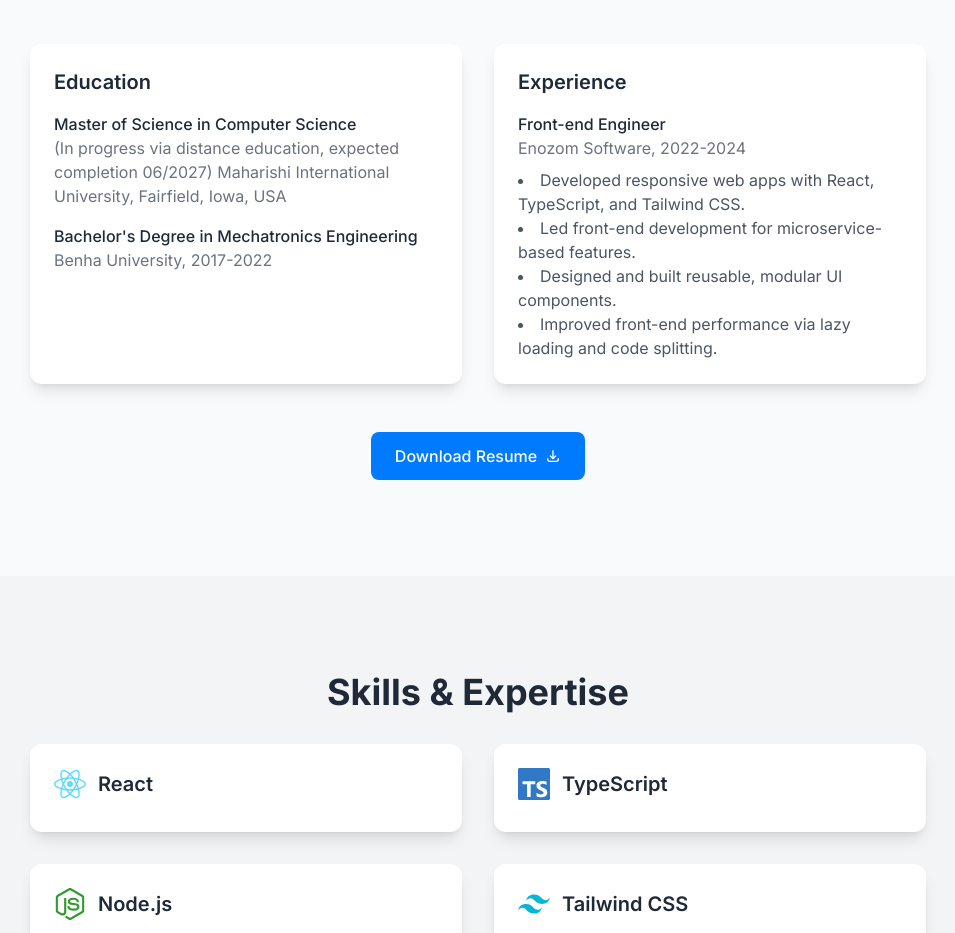
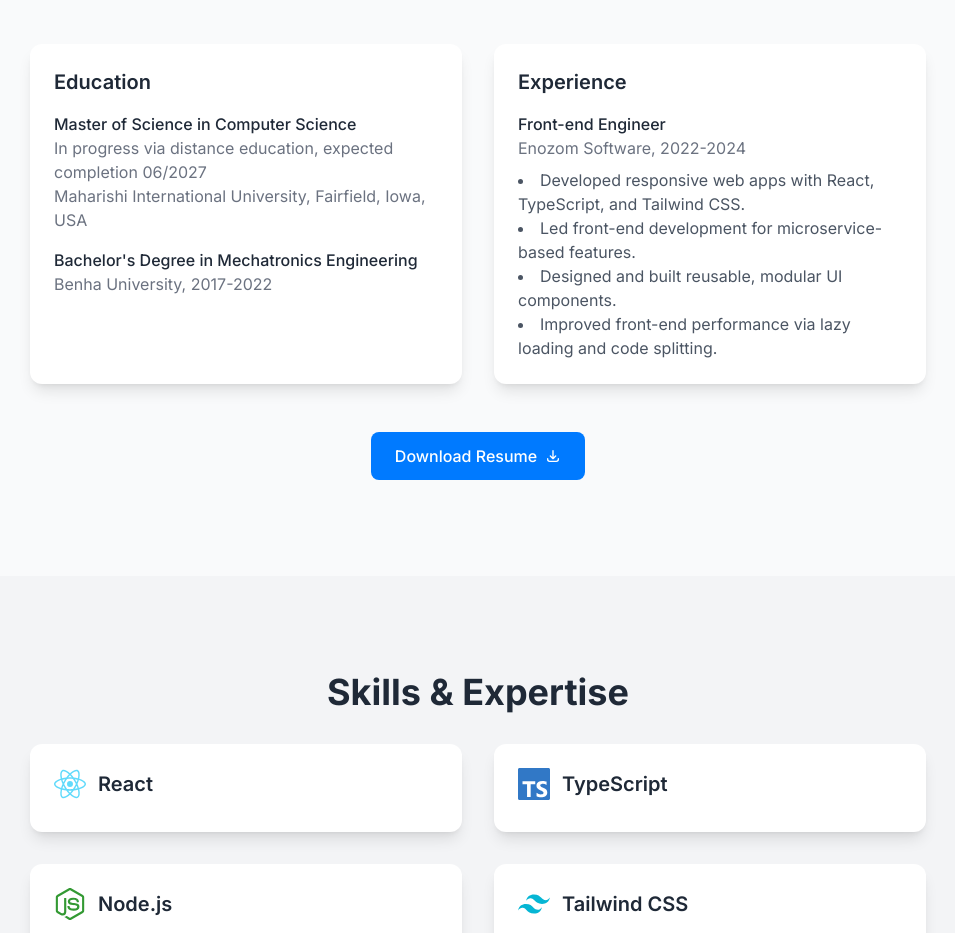
Before and after one commit to AliElgazzar/portfolio-, a React (Vite) app: page / in a window 1280 px wide. Shown: the part 1200-2133 px from the top of the page, without its empty margins (162-1117 px from the left). Built offline with nearby package versions, Linux system fonts and the light colour scheme.

Commit message:
educ update

```diff
--- a/src/components/About.tsx
+++ b/src/components/About.tsx
@@ -77,8 +77,8 @@ const About: React.FC = () => {
               <div className="space-y-4">
                 <div>
                   <h4 className="font-medium">Master of Science in Computer Science</h4>
-                  <p className="text-secondary">(In progress via distance education, expected completion 06/2027)
-                                                  Maharishi International University, Fairfield, Iowa, USA</p>
+                  <p className="text-secondary">In progress via distance education, expected completion 06/2027
+                                                  <br /> Maharishi International University, Fairfield, Iowa, USA</p>
                 </div>
                 <div>
                   <h4 className="font-medium">Bachelor's Degree in Mechatronics Engineering</h4>
```
